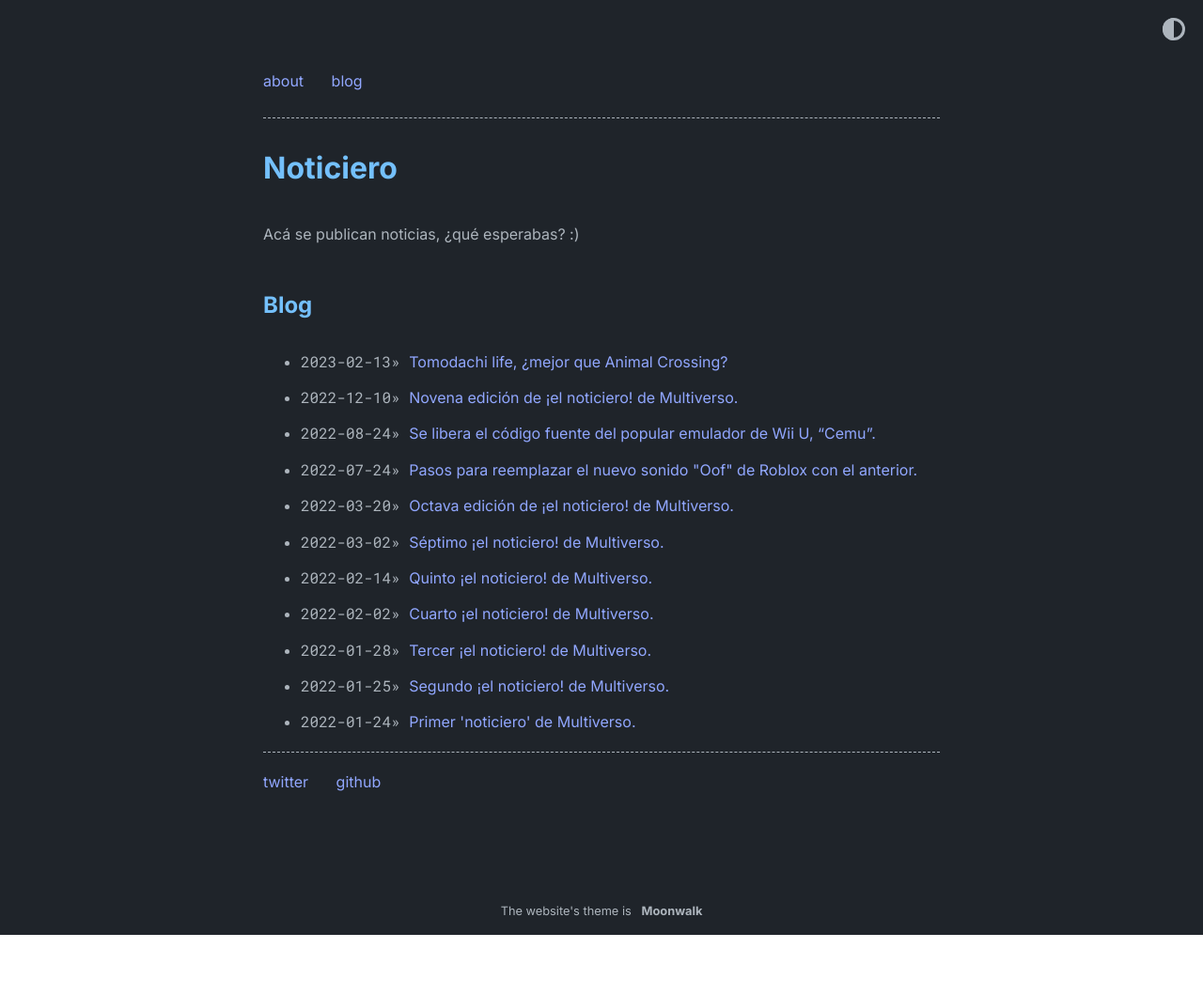
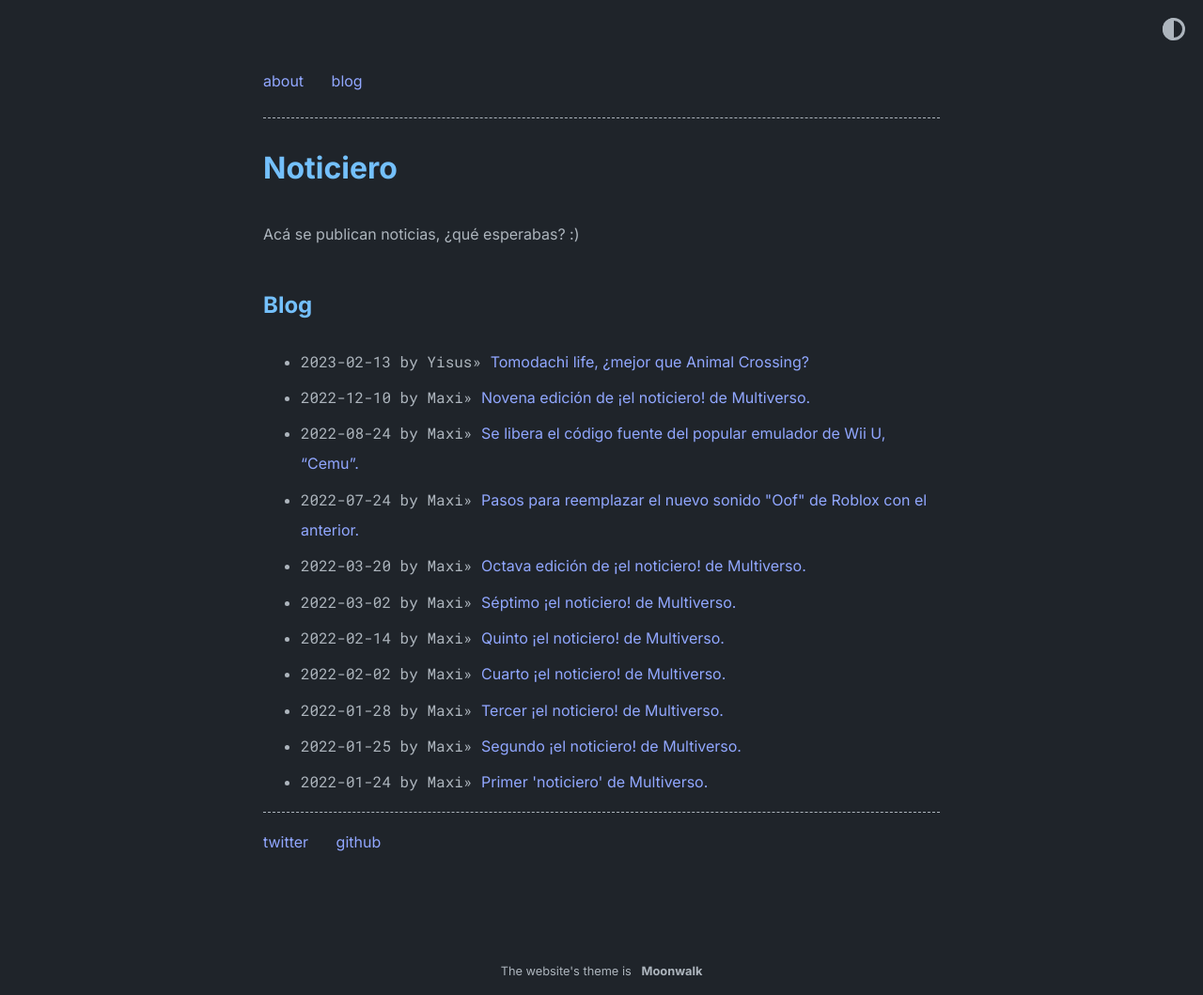
Before and after one commit to fixmyblock/noticiero, a Jekyll site: the page built from index.md, in a window 1280 px wide. Shown: the whole page at 94% size. Built offline with Jekyll 4.4.1, drawn with Linux system fonts in a browser that asks for light colours; before the commit the page ends 995 px from its top, so only the background shows below that.

Commit message:
add author's name alongside date in post-list
easier to find who wrote anything

```diff
--- a/_includes/post_list.html
+++ b/_includes/post_list.html
@@ -3,7 +3,7 @@
     {% for post in site.posts %}
       <li class="post-list-item">
         <span class="home-date">
-          {{ post.date | date: site.theme_config.date_format }}»
+          {{ post.date | date: site.theme_config.date_format }} by {{ post.author }}»
         </span>
         <a href="{{ post.url | relative_url }}">{{ post.title }}</a>
       </li>
```
Also changed, not shown: 1 other file.
